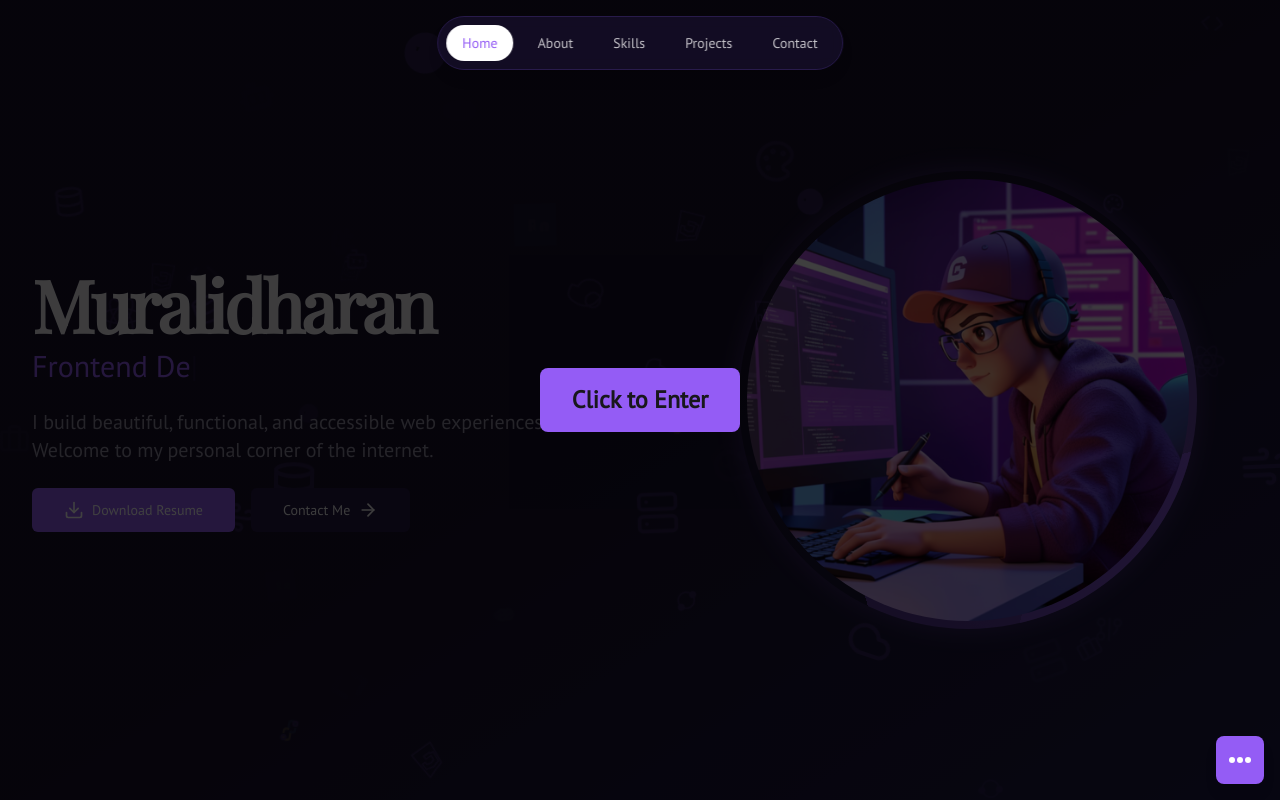
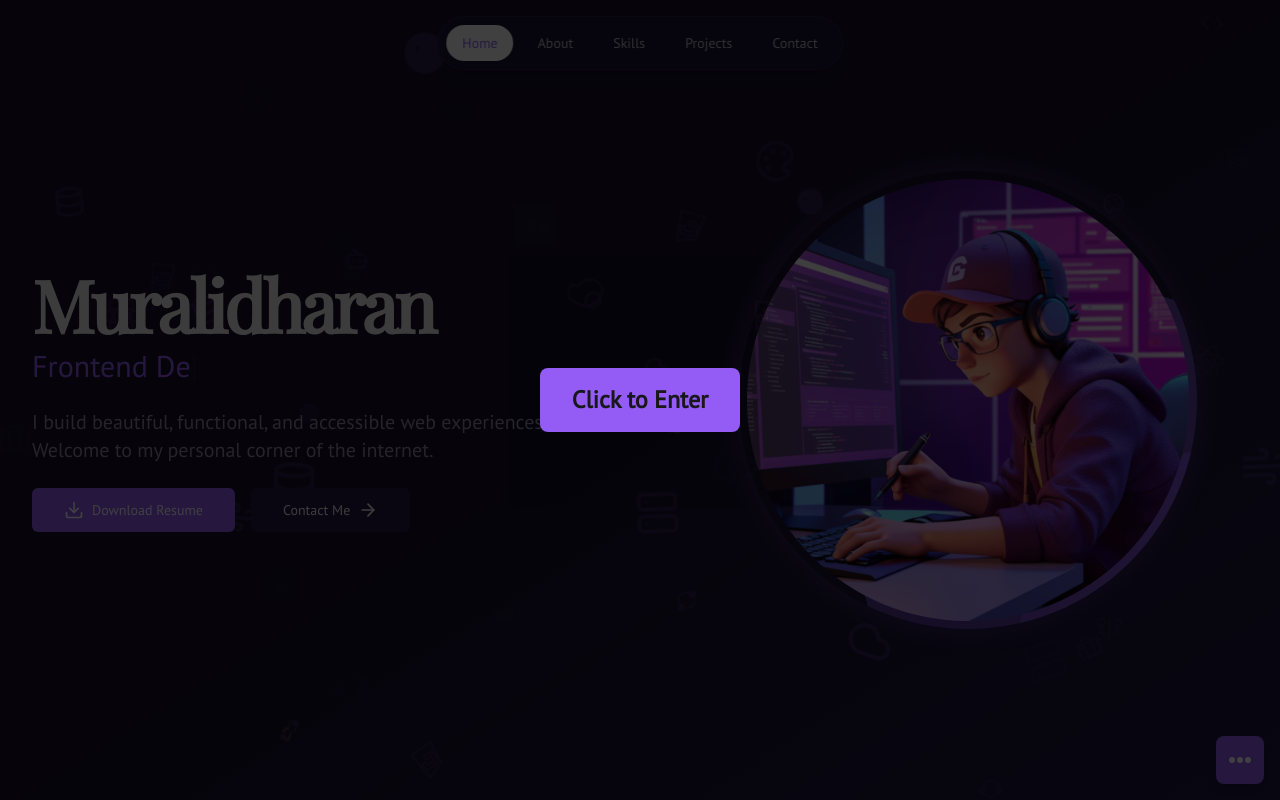
Before and after one commit to MURALI-NOT6/portfolio, a Next.js app: page / in a window 1280 px wide. Built offline with nearby package versions, Linux system fonts and the light colour scheme.

Commit message:
auto control

```diff
--- a/src/app/AppWrapper.tsx
+++ b/src/app/AppWrapper.tsx
@@ -11,9 +11,11 @@ export default function AppWrapper({
     children: React.ReactNode;
   }>) {
     const [isPlaying, setIsPlaying] = useState(false);
+    const [hasEntered, setHasEntered] = useState(false);
 
     const handleEnter = () => {
       setIsPlaying(true);
+      setHasEntered(true);
     };
 
     const togglePlayPause = () => {
@@ -22,7 +24,7 @@ export default function AppWrapper({
 
     return (
         <>
-            {!isPlaying && <WelcomeOverlay onEnter={handleEnter} />}
+            {!hasEntered && <WelcomeOverlay onEnter={handleEnter} />}
             {children}
             <Toaster />
             <MusicPlayer isPlaying={isPlaying} togglePlayPause={togglePlayPause} />
--- a/src/components/layout/navigation.tsx
+++ b/src/components/layout/navigation.tsx
@@ -18,7 +18,7 @@ interface NavigationProps {
 
 export default function Navigation({ activeSection, setActiveSection }: NavigationProps) {
   return (
-    <nav className="fixed top-4 left-1/2 -translate-x-1/2 z-50">
+    <nav className="fixed top-4 left-1/2 -translate-x-1/2 z-40">
       <div className="container mx-auto flex items-center justify-center">
         <div className="flex items-center gap-1 sm:gap-2 text-xs sm:text-sm bg-card/95 backdrop-blur supports-[backdrop-filter]:bg-card/60 p-2 rounded-full shadow-lg border">
           {navLinks.map((link) => (
--- a/src/components/ui/music-player.tsx
+++ b/src/components/ui/music-player.tsx
@@ -65,10 +65,13 @@ const MusicPlayer: React.FC<MusicPlayerProps> = ({ isPlaying, togglePlayPause })
   }, [isPlaying]);
 
   return (
-    <div className="fixed bottom-4 right-4 z-50">
+    <div className="fixed bottom-4 right-4 z-40">
       <audio ref={audioRef} src="/music/bgm.mp3" />
       <button
-        onClick={togglePlayPause}
+        onClick={(e) => {
+          e.stopPropagation();
+          togglePlayPause();
+        }}
         className="p-3 rounded-lg bg-primary text-primary-foreground shadow-lg"
       >
         {isPlaying ? <PlayingIcon /> : <PausedIcon />}
```
